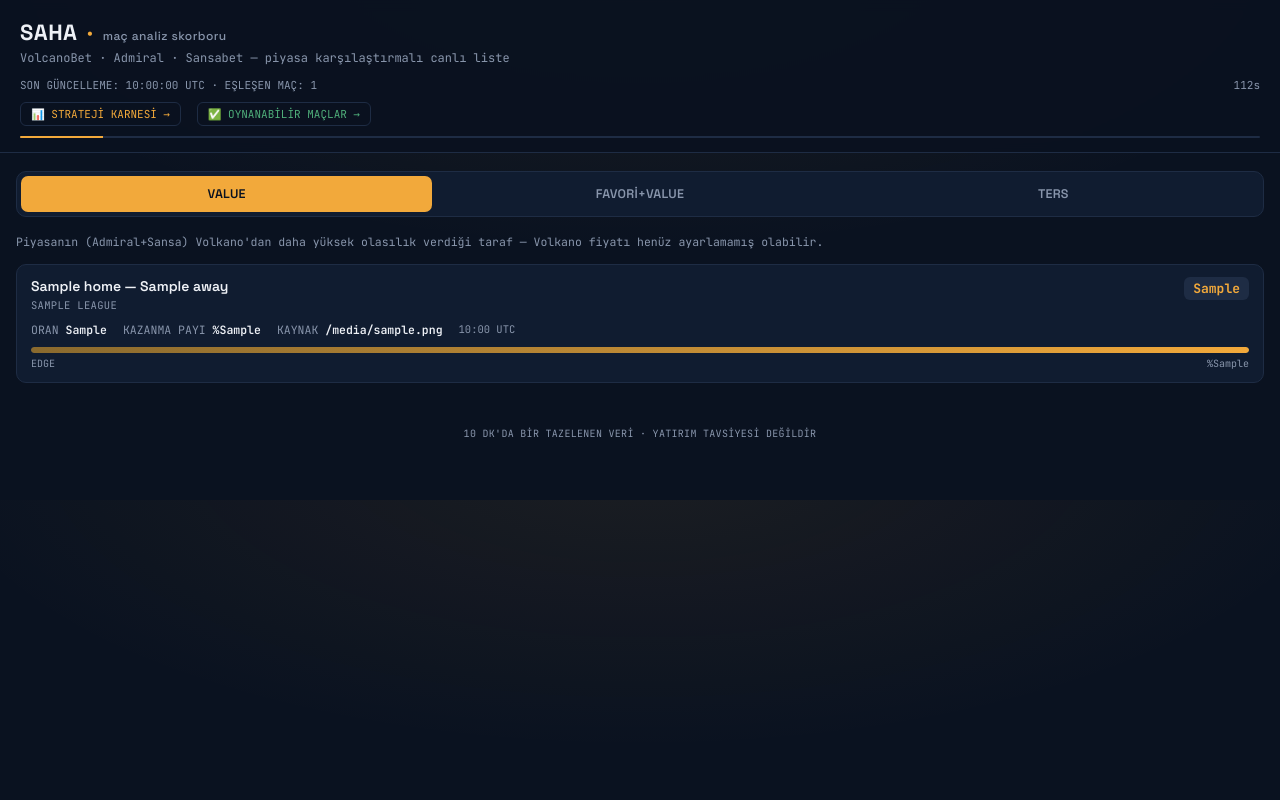
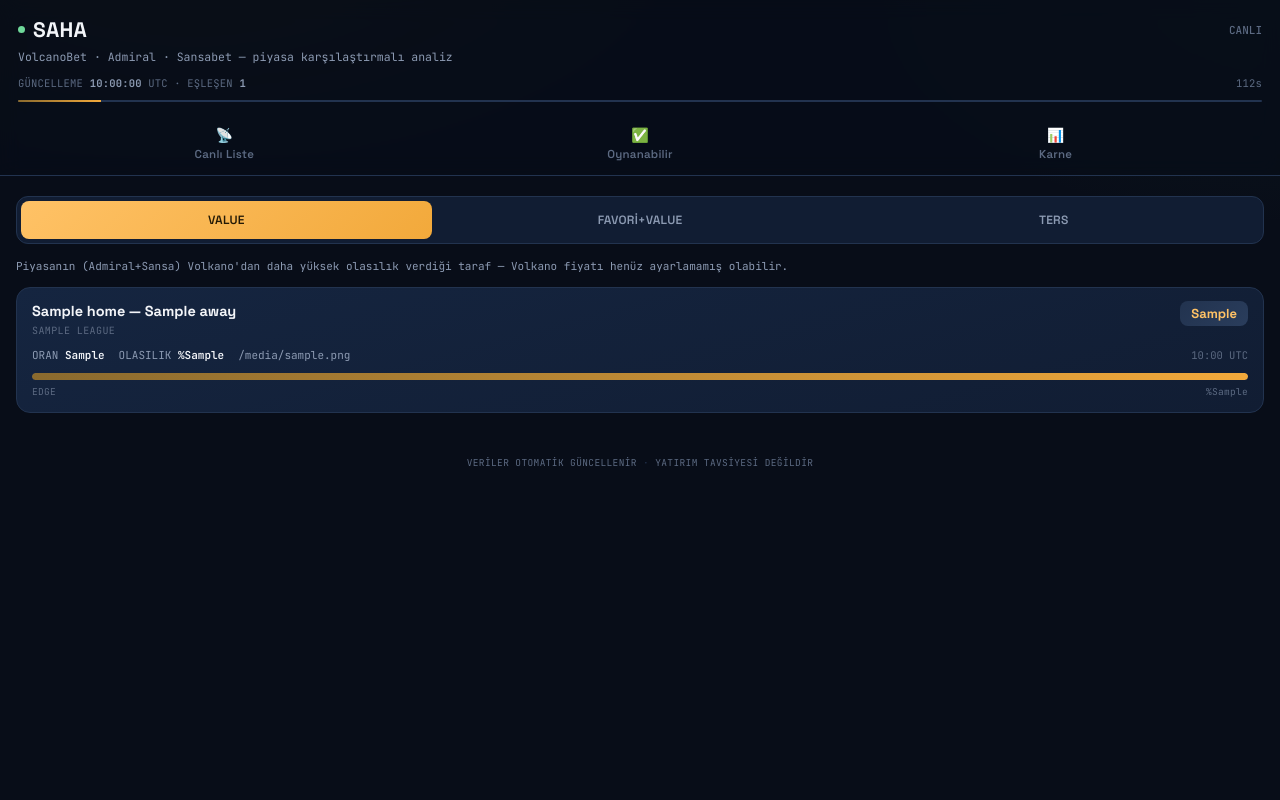
Before and after one commit to kamiltayyar161616-spec/Volkano-Sinyal, a Flask app: template templates/index.html in a window 1280 px wide. Run offline with Flask 3, Linux system fonts and the light colour scheme; the template is opened without the code that fills it: most values are stand-ins (such as "Sample title", 1, 10 or a date in 2020).

Commit message:
Tasarim yenilendi: ortak base.html, ust navigasyon, gelistirilmis tipografi/kart tasarimi

```diff
--- a/app.py
+++ b/app.py
@@ -15,21 +15,21 @@ RESULT_CHECK_INTERVAL_SEC = 900  # her 15 dakikada bir sonuçları kontrol et
 @app.route("/")
 def index():
     data = get_analysis()
-    return render_template("index.html", data=data)
+    return render_template("index.html", data=data, active_page="canli")
 
 
 @app.route("/oynanabilir")
 def oynanabilir():
     data = get_analysis()
     playable_data = get_playable_picks(data)
-    return render_template("oynanabilir.html", data=playable_data, generated_at=data["generated_at"])
+    return render_template("oynanabilir.html", data=playable_data, generated_at=data["generated_at"], active_page="oynanabilir")
 
 
 @app.route("/istatistik")
 def istatistik():
     stats = get_stats()
     recent = get_recent_picks(60)
-    return render_template("stats.html", stats=stats, recent=recent)
+    return render_template("stats.html", stats=stats, recent=recent, active_page="karne")
 
 
 @app.route("/api/matches")
--- /dev/null
+++ b/templates/base.html
@@ -0,0 +1,144 @@
+<!DOCTYPE html>
+<html lang="tr">
+<head>
+<meta charset="UTF-8">
+<meta name="viewport" content="width=device-width, initial-scale=1">
+<title>{% block title %}SAHA{% endblock %}</title>
+<link rel="preconnect" href="https://fonts.googleapis.com">
+<link href="https://fonts.googleapis.com/css2?family=Space+Grotesk:wght@500;600;700;800&family=JetBrains+Mono:wght@400;500;600;700&display=swap" rel="stylesheet">
+<style>
+  :root{
+    --navy-deep:#080d18;
+    --navy:#111d33;
+    --navy-soft:#152540;
+    --navy-line:#22334f;
+    --amber:#f2a93b;
+    --amber-bright:#ffc266;
+    --amber-dim:#8a6a2e;
+    --turf:#4fae7a;
+    --turf-bright:#6fd89a;
+    --turf-dim:#2c5f42;
+    --clay:#e0685a;
+    --clay-dim:#6e332c;
+    --chalk:#f3f5f9;
+    --chalk-dim:#8c9ab2;
+    --chalk-faint:#5c6a82;
+    --radius:14px;
+    --radius-sm:9px;
+  }
+  *{box-sizing:border-box;}
+  html{ scroll-behavior:smooth; }
+  body{
+    margin:0; min-height:100vh;
+    background:
+      radial-gradient(900px 420px at 15% -8%, rgba(242,169,59,0.10), transparent 55%),
+      radial-gradient(700px 380px at 100% 0%, rgba(79,174,122,0.06), transparent 60%),
+      var(--navy-deep);
+    color:var(--chalk);
+    font-family:'JetBrains Mono', monospace;
+    -webkit-font-smoothing:antialiased;
+    padding-bottom:56px;
+  }
+  a{ color:inherit; }
+
+  /* ---------- Header ---------- */
+  header{
+    position:sticky; top:0; z-index:20;
+    background:rgba(8,13,24,0.86);
+    backdrop-filter:blur(10px) saturate(140%);
+    border-bottom:1px solid var(--navy-line);
+    padding:16px 18px 0;
+  }
+  .brand-row{ display:flex; align-items:center; justify-content:space-between; }
+  .brand{
+    font-family:'Space Grotesk', sans-serif; font-weight:800; font-size:21px;
+    letter-spacing:0.01em; display:flex; align-items:center; gap:8px;
+  }
+  .brand .pulse{
+    width:7px; height:7px; border-radius:50%; background:var(--turf-bright);
+    box-shadow:0 0 0 0 rgba(111,216,154,0.6);
+    animation:pulse 2.2s infinite;
+  }
+  @keyframes pulse{
+    0%{ box-shadow:0 0 0 0 rgba(111,216,154,0.55); }
+    70%{ box-shadow:0 0 0 7px rgba(111,216,154,0); }
+    100%{ box-shadow:0 0 0 0 rgba(111,216,154,0); }
+  }
+  .page-tag{ font-size:11px; color:var(--chalk-faint); font-weight:500; }
+  .subtitle{ color:var(--chalk-dim); font-size:11.5px; margin-top:5px; line-height:1.5; }
+  .meta-row{
+    display:flex; justify-content:space-between; align-items:center;
+    margin-top:11px; font-size:10.5px; color:var(--chalk-faint); letter-spacing:0.02em;
+  }
+  .refresh-bar{ height:2px; background:var(--navy-line); margin-top:10px; border-radius:2px; overflow:hidden; }
+  .refresh-fill{ height:100%; background:linear-gradient(90deg, var(--amber-dim), var(--amber)); width:0%; transition:width 1s linear; }
+
+  /* ---------- Top nav ---------- */
+  nav.topnav{
+    display:flex; gap:3px; margin:14px 0 0; padding-bottom:0;
+  }
+  nav.topnav a{
+    flex:1; text-align:center; padding:10px 6px 12px; text-decoration:none;
+    font-family:'Space Grotesk', sans-serif; font-weight:600; font-size:11.5px;
+    color:var(--chalk-faint); border-bottom:2px solid transparent;
+    letter-spacing:0.02em; display:flex; flex-direction:column; align-items:center; gap:3px;
+  }
+  nav.topnav a .ic{ font-size:14px; }
+  nav.topnav a.active{ color:var(--amber-bright); border-bottom-color:var(--amber); }
+
+  main{ padding-top:4px; }
+
+  /* ---------- Shared card / section styles ---------- */
+  h2.section{
+    font-family:'Space Grotesk', sans-serif; font-weight:700; font-size:14.5px;
+    margin:22px 16px 4px; display:flex; align-items:center; gap:8px; letter-spacing:0.01em;
+  }
+  .section-sub{ color:var(--chalk-dim); font-size:11px; margin:0 16px 12px; line-height:1.55; }
+
+  .card, .row{
+    background:linear-gradient(165deg, var(--navy-soft), var(--navy));
+    border:1px solid var(--navy-line);
+    border-radius:var(--radius);
+  }
+
+  .empty{
+    color:var(--chalk-faint); font-size:11.5px; text-align:center;
+    padding:30px 20px; border:1px dashed var(--navy-line); border-radius:var(--radius);
+    margin:0 16px;
+  }
+
+  footer{
+    text-align:center; color:var(--chalk-faint); font-size:9.5px;
+    margin-top:28px; letter-spacing:0.04em; padding:0 20px; line-height:1.8;
+  }
+  footer .sep{ color:var(--navy-line); }
+</style>
+{% block extra_style %}{% endblock %}
+</head>
+<body>
+
+<header>
+  <div class="brand-row">
+    <div class="brand"><span class="pulse"></span>SAHA</div>
+    <div class="page-tag">{% block page_tag %}{% endblock %}</div>
+  </div>
+  <div class="subtitle">{% block subtitle %}VolcanoBet · Admiral · Sansabet — piyasa karşılaştırmalı analiz{% endblock %}</div>
+  {% block meta %}{% endblock %}
+  <nav class="topnav">
+    <a href="/" class="{{ 'active' if active_page == 'canli' else '' }}"><span class="ic">📡</span>Canlı Liste</a>
+    <a href="/oynanabilir" class="{{ 'active' if active_page == 'oynanabilir' else '' }}"><span class="ic">✅</span>Oynanabilir</a>
+    <a href="/istatistik" class="{{ 'active' if active_page == 'karne' else '' }}"><span class="ic">📊</span>Karne</a>
+  </nav>
+</header>
+
+<main>
+{% block content %}{% endblock %}
+</main>
+
+<footer>
+  {% block footer %}VERİLER OTOMATİK GÜNCELLENİR <span class="sep">&middot;</span> YATIRIM TAVSİYESİ DEĞİLDİR{% endblock %}
+</footer>
+
+{% block extra_script %}{% endblock %}
+</body>
+</html>
--- a/templates/index.html
+++ b/templates/index.html
@@ -1,144 +1,61 @@
-<!DOCTYPE html>
-<html lang="tr">
-<head>
-<meta charset="UTF-8">
-<meta name="viewport" content="width=device-width, initial-scale=1">
-<title>SAHA — Maç Analiz Skorbordu</title>
-<link rel="preconnect" href="https://fonts.googleapis.com">
-<link href="https://fonts.googleapis.com/css2?family=Space+Grotesk:wght@500;600;700&family=JetBrains+Mono:wght@400;500;600;700&display=swap" rel="stylesheet">
+{% extends "base.html" %}
+{% block title %}SAHA — Canlı Liste{% endblock %}
+{% block page_tag %}CANLI{% endblock %}
+
+{% block meta %}
+  <div class="meta-row">
+    <span>GÜNCELLEME <b style="color:var(--chalk-dim)">{{ data.generated_at[11:19] }}</b> UTC &middot; EŞLEŞEN <b style="color:var(--chalk-dim)">{{ data.total_matched }}</b></span>
+    <span id="countdown">120s</span>
+  </div>
+  <div class="refresh-bar"><div class="refresh-fill" id="refreshFill"></div></div>
+{% endblock %}
+
+{% block extra_style %}
 <style>
-  :root{
-    --navy-deep:#0a1220;
-    --navy:#101c30;
-    --navy-line:#1e2c44;
-    --amber:#f2a93b;
-    --amber-dim:#8a6a2e;
-    --turf:#4fae7a;
-    --turf-dim:#2c5f42;
-    --clay:#d1594a;
-    --chalk:#eef1f6;
-    --chalk-dim:#8996ac;
+  .tabs{
+    display:flex; gap:3px; margin:16px 16px 0; background:var(--navy); border:1px solid var(--navy-line);
+    border-radius:12px; padding:4px;
   }
-  *{box-sizing:border-box;}
-  body{
-    margin:0;
-    background:
-      radial-gradient(1200px 500px at 50% -10%, rgba(242,169,59,0.08), transparent 60%),
-      var(--navy-deep);
-    color:var(--chalk);
-    font-family:'JetBrains Mono', monospace;
-    -webkit-font-smoothing:antialiased;
-    padding-bottom:60px;
+  .tabs button{
+    flex:1; padding:11px 6px; background:transparent; border:none; color:var(--chalk-dim);
+    font-family:'Space Grotesk', sans-serif; font-weight:600; font-size:12px; letter-spacing:0.02em;
+    border-radius:8px; cursor:pointer; transition:background .15s, color .15s;
   }
-  header{
-    position:sticky; top:0; z-index:10;
-    background:rgba(10,18,32,0.92);
-    backdrop-filter: blur(6px);
-    border-bottom:1px solid var(--navy-line);
-    padding:18px 20px 14px;
-  }
-  .brand{
-    font-family:'Space Grotesk', sans-serif;
-    font-weight:700;
-    font-size:22px;
-    letter-spacing:0.02em;
-    display:flex; align-items:baseline; gap:10px;
-  }
-  .brand .dot{ color:var(--amber); }
-  .subtitle{ color:var(--chalk-dim); font-size:12px; margin-top:4px; }
-  .meta-row{
-    display:flex; justify-content:space-between; align-items:center;
-    margin-top:12px; font-size:11px; color:var(--chalk-dim);
-  }
-  .refresh-bar{
-    height:2px; background:var(--navy-line); margin-top:10px; overflow:hidden; border-radius:2px;
-  }
-  .refresh-fill{
-    height:100%; background:var(--amber); width:0%;
-    transition: width 1s linear;
-  }
+  .tabs button.active{ background:linear-gradient(135deg, var(--amber-bright), var(--amber)); color:#241a06; }
 
-  nav.tabs{
-    display:flex; gap:2px; margin:18px 16px 0; background:var(--navy); border:1px solid var(--navy-line); border-radius:10px; padding:4px;
-  }
-  nav.tabs button{
-    flex:1; padding:10px 8px; background:transparent; border:none; color:var(--chalk-dim);
-    font-family:'Space Grotesk', sans-serif; font-weight:600; font-size:12.5px; letter-spacing:0.02em;
-    border-radius:7px; cursor:pointer;
-  }
-  nav.tabs button.active{ background:var(--amber); color:var(--navy-deep); }
+  section.panel{ display:none; padding:14px 16px 4px; }
+  section.panel.active{ display:block; animation:fadein .25s ease; }
+  @keyframes fadein{ from{opacity:0; transform:translateY(3px);} to{opacity:1; transform:translateY(0);} }
 
-  section.panel{ display:none; padding:16px; }
-  section.panel.active{ display:block; }
+  .row{ padding:14px 15px; margin-bottom:9px; transition:border-color .15s; }
+  .row-top{ display:flex; justify-content:space-between; align-items:flex-start; gap:10px; }
+  .teams{ font-family:'Space Grotesk', sans-serif; font-weight:700; font-size:14.5px; color:var(--chalk); line-height:1.3; }
+  .league{ color:var(--chalk-faint); font-size:10px; margin-top:3px; letter-spacing:0.04em; text-transform:uppercase; }
 
-  .panel-desc{ color:var(--chalk-dim); font-size:11.5px; margin-bottom:14px; line-height:1.5; }
-
-  .row{
-    background:var(--navy);
-    border:1px solid var(--navy-line);
-    border-radius:10px;
-    padding:12px 14px;
-    margin-bottom:8px;
-  }
-  .row-top{
-    display:flex; justify-content:space-between; align-items:flex-start; gap:8px;
-  }
-  .teams{
-    font-family:'Space Grotesk', sans-serif;
-    font-weight:600; font-size:14px; color:var(--chalk);
-    line-height:1.35;
-  }
-  .league{ color:var(--chalk-dim); font-size:10.5px; margin-top:2px; letter-spacing:0.03em; text-transform:uppercase; }
   .side-badge{
-    background:var(--navy-line); color:var(--amber);
-    font-weight:700; font-size:13px; padding:3px 9px; border-radius:6px;
-    white-space:nowrap;
+    background:linear-gradient(135deg, var(--navy-line), #2a3d5c); color:var(--amber-bright);
+    font-family:'Space Grotesk', sans-serif; font-weight:700; font-size:13px;
+    padding:4px 11px; border-radius:8px; white-space:nowrap; min-width:28px; text-align:center;
   }
   .mf-badge{
-    color:var(--turf); font-size:10px; font-weight:700; margin-left:6px;
+    color:var(--turf-bright); font-size:9.5px; font-weight:700; margin-top:6px;
+    display:flex; align-items:center; gap:4px; justify-content:flex-end;
   }
+  .mf-badge .dot{ width:5px; height:5px; border-radius:50%; background:var(--turf-bright); }
 
-  .row-stats{
-    display:flex; gap:16px; margin-top:10px; font-size:11.5px; color:var(--chalk-dim); flex-wrap:wrap;
-  }
+  .row-stats{ display:flex; gap:14px; margin-top:11px; font-size:11px; color:var(--chalk-dim); flex-wrap:wrap; }
   .row-stats b{ color:var(--chalk); font-weight:600; }
+  .time-tag{ font-size:10.5px; color:var(--chalk-faint); white-space:nowrap; margin-left:auto; }
 
-  .edge-track{
-    height:6px; background:var(--navy-line); border-radius:3px; margin-top:10px; overflow:hidden;
-  }
-  .edge-fill{
-    height:100%;
-    background: linear-gradient(90deg, var(--amber-dim), var(--amber));
-    border-radius:3px;
-  }
-  .edge-fill.strong{ background: linear-gradient(90deg, var(--turf-dim, #2c5f42), var(--turf)); }
-  .edge-fill.weak{ background: linear-gradient(90deg, #3a3020, #6b5a2e); }
-  .edge-label{
-    display:flex; justify-content:space-between; font-size:10px; color:var(--chalk-dim); margin-top:4px;
-  }
+  .edge-track{ height:7px; background:var(--navy-line); border-radius:4px; margin-top:11px; overflow:hidden; }
+  .edge-fill{ height:100%; background:linear-gradient(90deg, var(--amber-dim), var(--amber)); border-radius:4px; }
+  .edge-fill.strong{ background:linear-gradient(90deg, var(--turf-dim), var(--turf-bright)); }
+  .edge-fill.weak{ background:linear-gradient(90deg, #3a3020, #6b5a2e); }
+  .edge-label{ display:flex; justify-content:space-between; font-size:9.5px; color:var(--chalk-faint); margin-top:5px; letter-spacing:0.03em; }
+</style>
+{% endblock %}
 
-  .time-tag{ font-size:10.5px; color:var(--chalk-dim); white-space:nowrap; }
-
-  .empty{ color:var(--chalk-dim); font-size:12px; text-align:center; padding:30px 0; }
-
-  footer{
-    text-align:center; color:var(--chalk-dim); font-size:10px; margin-top:20px; letter-spacing:0.03em;
-  }
-</style>
-</head>
-<body>
-
-<header>
-  <div class="brand">SAHA<span class="dot">·</span><span style="font-size:12px; color:var(--chalk-dim); font-weight:500;">maç analiz skorboru</span></div>
-  <div class="subtitle">VolcanoBet &middot; Admiral &middot; Sansabet — piyasa karşılaştırmalı canlı liste</div>
-  <div class="meta-row">
-    <span>SON GÜNCELLEME: {{ data.generated_at[11:19] }} UTC &middot; EŞLEŞEN MAÇ: {{ data.total_matched }}</span>
-    <span id="countdown">120s</span>
-  </div>
-  <a href="/istatistik" style="display:inline-block; margin-top:10px; color:var(--amber); font-size:11px; text-decoration:none; border:1px solid var(--navy-line); padding:4px 10px; border-radius:6px;">📊 STRATEJİ KARNESİ →</a>
-  <a href="/oynanabilir" style="display:inline-block; margin-top:10px; margin-left:6px; color:var(--turf); font-size:11px; text-decoration:none; border:1px solid var(--navy-line); padding:4px 10px; border-radius:6px;">✅ OYNANABİLİR MAÇLAR →</a>
-  <div class="refresh-bar"><div class="refresh-fill" id="refreshFill"></div></div>
-</header>
+{% block content %}
 
 <nav class="tabs">
   <button class="active" data-target="value">VALUE</button>
@@ -147,7 +64,7 @@
 </nav>
 
 <section class="panel active" id="value">
-  <div class="panel-desc">Piyasanın (Admiral+Sansa) Volkano'dan daha yüksek olasılık verdiği taraf — Volkano fiyatı henüz ayarlamamış olabilir.</div>
+  <div class="section-sub" style="margin:0 0 12px;">Piyasanın (Admiral+Sansa) Volkano'dan daha yüksek olasılık verdiği taraf — Volkano fiyatı henüz ayarlamamış olabilir.</div>
   {% if data.value_picks %}
     {% for r in data.value_picks %}
     <div class="row">
@@ -158,13 +75,13 @@
         </div>
         <div style="text-align:right;">
           <span class="side-badge">{{ r.value_side }}</span>
-          {% if r.mf_confirmed %}<div class="mf-badge">● PARA AKIŞI TEYİTLİ</div>{% endif %}
+          {% if r.mf_confirmed %}<div class="mf-badge"><span class="dot"></span>PARA AKIŞI TEYİTLİ</div>{% endif %}
         </div>
       </div>
       <div class="row-stats">
         <span>ORAN <b>{{ r.value_odd }}</b></span>
-        <span>KAZANMA PAYI <b>%{{ r.value_prob }}</b></span>
-        <span>KAYNAK <b>{{ r.src }}</b></span>
+        <span>OLASILIK <b>%{{ r.value_prob }}</b></span>
+        <span>{{ r.src }}</span>
         <span class="time-tag">{{ r.time[11:16] }} UTC</span>
       </div>
       <div class="edge-track"><div class="edge-fill {{ 'strong' if r.value_edge >= 4 else ('weak' if r.value_edge < 2 else '') }}" style="width:{{ (r.value_edge * 18)|round(1) if r.value_edge < 5.5 else 100 }}%;"></div></div>
@@ -172,12 +89,12 @@
     </div>
     {% endfor %}
   {% else %}
-    <div class="empty">Şu an eşleşen maç yok — cron bir sonraki döngüde tazeleyecek.</div>
+    <div class="empty">Şu an eşleşen maç yok — bir sonraki döngüde tazelenecek.</div>
   {% endif %}
 </section>
 
 <section class="panel" id="favorite">
-  <div class="panel-desc">Piyasanın favori gördüğü (kazanma payı ≥ %50) ve aynı zamanda Volkano'ya göre değerli olan taraflar.</div>
+  <div class="section-sub" style="margin:0 0 12px;">Piyasanın favori gördüğü (kazanma payı ≥ %50) ve aynı zamanda Volkano'ya göre değerli olan taraflar.</div>
   {% if data.favorite_picks %}
     {% for r in data.favorite_picks %}
     <div class="row">
@@ -190,7 +107,7 @@
       </div>
       <div class="row-stats">
         <span>ORAN <b>{{ r.value_odd }}</b></span>
-        <span>KAZANMA PAYI <b>%{{ r.value_prob }}</b></span>
+        <span>OLASILIK <b>%{{ r.value_prob }}</b></span>
         <span class="time-tag">{{ r.time[11:16] }} UTC</span>
       </div>
       <div class="edge-track"><div class="edge-fill {{ 'strong' if r.value_edge >= 4 else ('weak' if r.value_edge < 2 else '') }}" style="width:{{ (r.value_edge * 18)|round(1) if r.value_edge < 5.5 else 100 }}%;"></div></div>
@@ -203,7 +120,7 @@
 </section>
 
 <section class="panel" id="reverse">
-  <div class="panel-desc">Volkano'nun piyasadan daha kısık fiyatladığı taraf — Volkano'nun kendi modeli/trader'ları o sonuca piyasadan daha çok inanıyor.</div>
+  <div class="section-sub" style="margin:0 0 12px;">Volkano'nun piyasadan daha kısık fiyatladığı taraf — Volkano'nun kendi modeli/trader'ları o sonuca piyasadan daha çok inanıyor.</div>
   {% if data.reverse_picks %}
     {% for r in data.reverse_picks %}
     <div class="row">
@@ -228,8 +145,9 @@
   {% endif %}
 </section>
 
-<footer>10 DK'DA BİR TAZELENEN VERİ &middot; YATIRIM TAVSİYESİ DEĞİLDİR</footer>
+{% endblock %}
 
+{% block extra_script %}
 <script>
   document.querySelectorAll('nav.tabs button').forEach(btn=>{
     btn.addEventListener('click', ()=>{
@@ -253,6 +171,4 @@
     }
   }, 1000);
 </script>
-
-</body>
-</html>
+{% endblock %}
```
Also changed, not shown: templates/oynanabilir.html (+55 -85 lines), templates/stats.html (+40 -76 lines).
